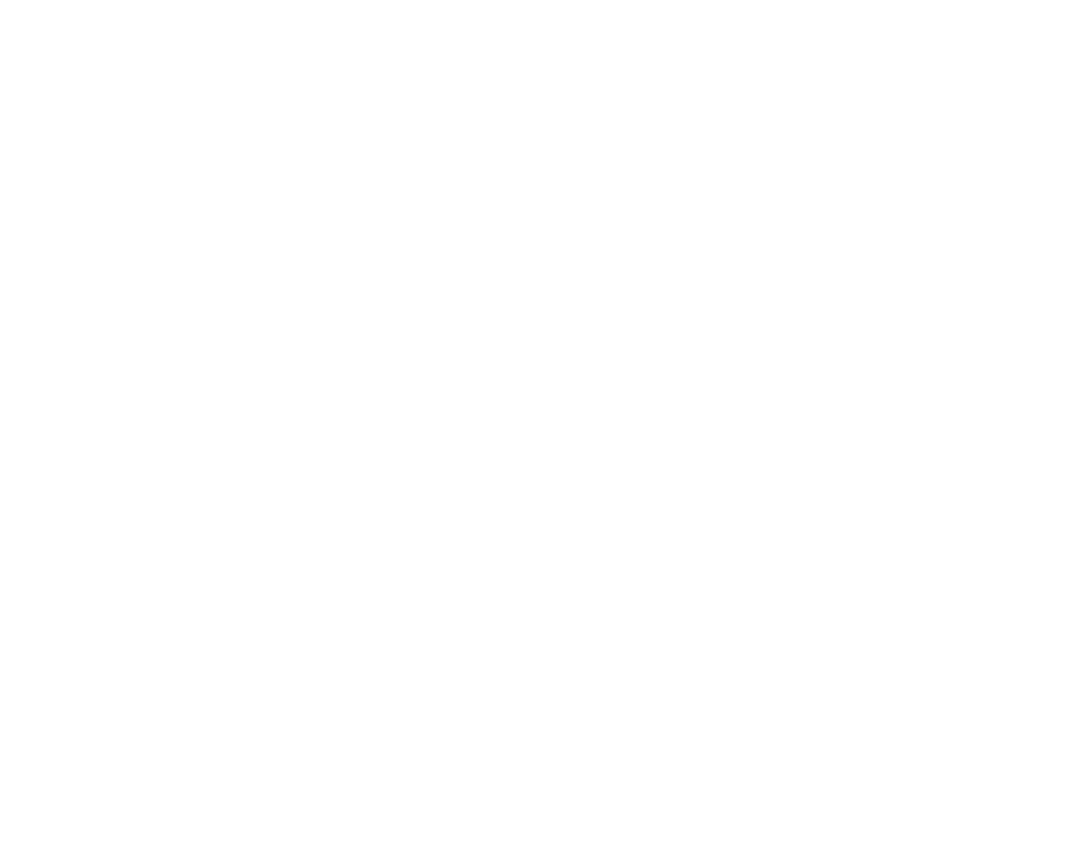
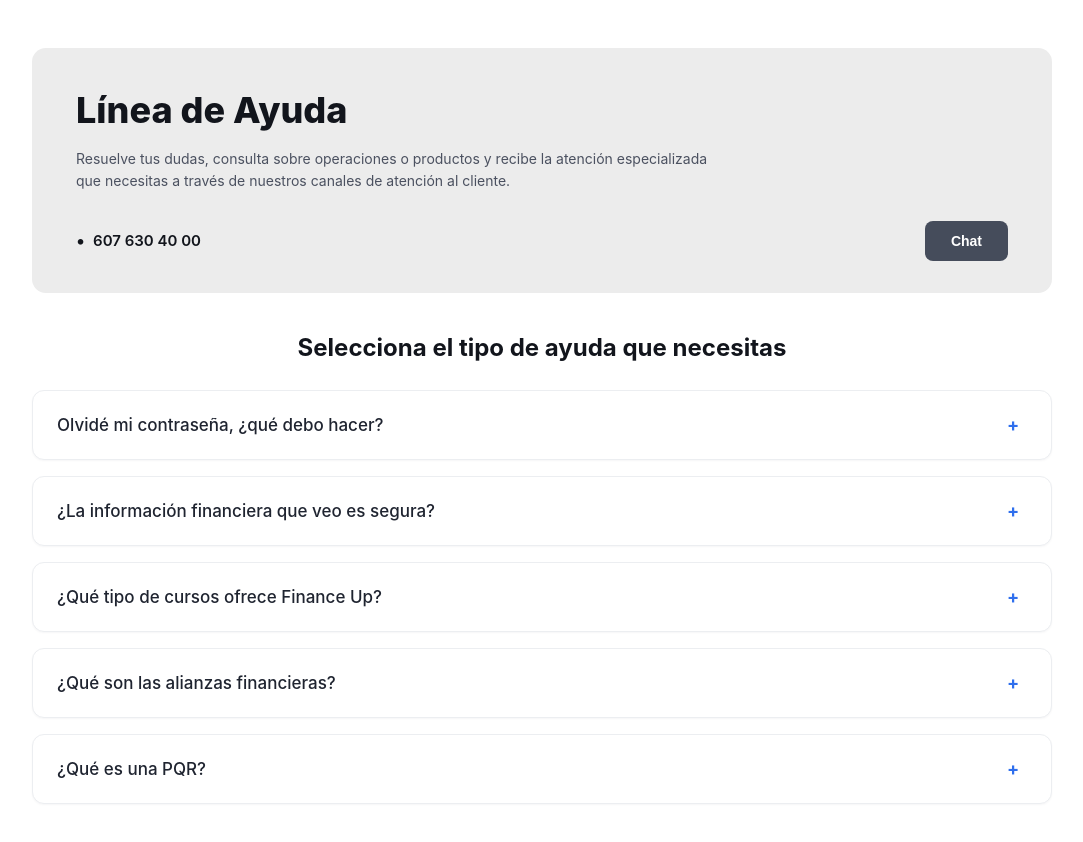
Before and after one commit to F3SHARITH/cliente_financeup, an Angular app in the folder frontend_proyecto/: page /linea-ayuda in a window 1280 px wide. Before the commit this address led to /. Shown: the top 842 px of the page, without its empty margins (98-1181 px from the left). Before the commit the page ends 800 px from the top, so only its background shows below. Built offline with nearby package versions, Linux system fonts and the light colour scheme.

Commit message:
creacions del conponente de linea de Ayuda

```diff
--- /dev/null
+++ b/frontend_proyecto/src/app/pages/soporte/linea-ayuda/linea-ayuda.css
@@ -0,0 +1,192 @@
+/* ---------------------------------------------
+   Línea de Ayuda component
+--------------------------------------------- */
+
+* {
+  box-sizing: border-box;
+}
+
+:host {
+  display: block;
+  width: 100%;
+  min-height: 100vh;
+  font-family: -apple-system, BlinkMacSystemFont, "Segoe UI", Roboto, Arial, sans-serif;
+  background: #ffffff;
+  color: #1f2430;
+}
+
+.linea-ayuda {
+  width: 100%;
+  max-width: 1100px;
+  margin: 0 auto;
+  padding: 40px clamp(20px, 4vw, 40px) 60px;
+}
+
+/* Banner */
+.banner {
+  position: relative;
+  background: #ececec;
+  border-radius: 14px;
+  padding: 40px 44px 32px;
+  margin-bottom: 40px;
+}
+
+.banner__title {
+  font-size: 36px;
+  font-weight: 800;
+  margin: 0 0 16px;
+  color: #12151c;
+}
+
+.banner__description {
+  font-size: 14px;
+  line-height: 1.6;
+  color: #4b5160;
+  margin: 0 0 28px;
+  max-width: 640px;
+}
+
+.banner__footer {
+  display: flex;
+  align-items: center;
+  justify-content: space-between;
+}
+
+.banner__phone {
+  display: flex;
+  align-items: center;
+  gap: 8px;
+  margin: 0;
+  font-size: 15px;
+  font-weight: 600;
+  color: #12151c;
+}
+
+.banner__phone-dot {
+  font-size: 18px;
+  line-height: 0;
+}
+
+/* Sección de preguntas */
+.linea-ayuda__section-title {
+  text-align: center;
+  font-size: 24px;
+  font-weight: 700;
+  color: #12151c;
+  margin: 0 0 28px;
+}
+
+/* Acordeón */
+.faq-list {
+  display: flex;
+  flex-direction: column;
+  gap: 16px;
+}
+
+.faq-item {
+  display: flex;
+  flex-direction: column;
+  gap: 10px;
+}
+
+.faq-item__header {
+  width: 100%;
+  display: flex;
+  align-items: center;
+  justify-content: space-between;
+  gap: 16px;
+  background: #ffffff;
+  border: 1px solid #eceef1;
+  border-radius: 12px;
+  box-shadow: 0 1px 2px rgba(16, 24, 40, 0.04);
+  cursor: pointer;
+  padding: 20px 24px;
+  text-align: left;
+  font: inherit;
+  color: inherit;
+}
+
+.faq-item__question {
+  font-size: 17px;
+  font-weight: 500;
+  color: #1f2430;
+}
+
+.faq-item__icon {
+  flex-shrink: 0;
+  width: 28px;
+  height: 28px;
+  display: flex;
+  align-items: center;
+  justify-content: center;
+  font-size: 18px;
+  font-weight: 700;
+  color: #2f6fed;
+}
+
+.faq-item__answer-wrap {
+  animation: faq-answer-in 0.2s ease;
+}
+
+.faq-item__answer {
+  margin: 0;
+  padding: 18px 22px;
+  border-radius: 12px;
+  background: #e9e9ec;
+  font-size: 14px;
+  font-weight: 700;
+  line-height: 1.6;
+  color: #1f2430;
+}
+
+@keyframes faq-answer-in {
+  from {
+    opacity: 0;
+    transform: translateY(-6px);
+  }
+  to {
+    opacity: 1;
+    transform: translateY(0);
+  }
+}
+
+/* Buttons */
+.btn {
+  border: none;
+  border-radius: 8px;
+  padding: 12px 26px;
+  font-size: 14px;
+  font-weight: 600;
+  cursor: pointer;
+  transition: opacity 0.1s ease;
+}
+
+.btn:hover {
+  opacity: 0.88;
+}
+
+.btn--dark {
+  background: #454c5b;
+  color: #ffffff;
+}
+
+/* Responsive */
+@media (max-width: 640px) {
+  .banner {
+    padding: 28px 22px 24px;
+  }
+  .banner__title {
+    font-size: 26px;
+  }
+  .banner__footer {
+    flex-direction: column;
+    align-items: flex-start;
+    gap: 16px;
+  }
+  .linea-ayuda__section-title {
+    font-size: 19px;
+  }
+  .faq-item__question {
+    font-size: 15px;
+  }
+}
--- /dev/null
+++ b/frontend_proyecto/src/app/pages/soporte/linea-ayuda/linea-ayuda.html
@@ -0,0 +1,40 @@
+<section class="linea-ayuda">
+
+  <!-- Banner -->
+  <div class="banner">
+    <h1 class="banner__title">{{ bannerTitle }}</h1>
+    <p class="banner__description">{{ bannerDescription }}</p>
+
+    <div class="banner__footer">
+      <p class="banner__phone">
+        <span class="banner__phone-dot">•</span>
+        {{ phoneNumber }}
+      </p>
+      <button class="btn btn--dark" (click)="onChatClick()">
+        {{ chatButtonLabel }}
+      </button>
+    </div>
+  </div>
+
+  <!-- Título de sección -->
+  <h2 class="linea-ayuda__section-title">{{ sectionTitle }}</h2>
+
+  <!-- Acordeón de preguntas -->
+  <div class="faq-list">
+    @for (item of faqItems; track item.question) {
+      <div class="faq-item" [class.faq-item--open]="item.expanded">
+        <button class="faq-item__header" (click)="toggleFaq(item)">
+          <span class="faq-item__question">{{ item.question }}</span>
+          <span class="faq-item__icon">{{ item.expanded ? '–' : '+' }}</span>
+        </button>
+
+        @if (item.expanded) {
+          <div class="faq-item__answer-wrap">
+            <p class="faq-item__answer">{{ item.answer }}</p>
+          </div>
+        }
+      </div>
+    }
+  </div>
+
+</section>
--- /dev/null
+++ b/frontend_proyecto/src/app/pages/soporte/linea-ayuda/linea-ayuda.ts
@@ -0,0 +1,67 @@
+import { Component } from '@angular/core';
+
+interface FaqItem {
+  question: string;
+  answer: string;
+  expanded: boolean;
+}
+
+@Component({
+  selector: 'app-linea-ayuda',
+  imports: [],
+  templateUrl: './linea-ayuda.html',
+  styleUrl: './linea-ayuda.css',
+})
+export class LineaAyudaComponent {
+
+  // Banner
+  bannerTitle: string = 'Línea de Ayuda';
+  bannerDescription: string =
+    'Resuelve tus dudas, consulta sobre operaciones o productos y recibe la atención especializada que necesitas a través de nuestros canales de atención al cliente.';
+  phoneNumber: string = '607 630 40 00';
+  chatButtonLabel: string = 'Chat';
+
+  // Sección de preguntas
+  sectionTitle: string = 'Selecciona el tipo de ayuda que necesitas';
+
+  faqItems: FaqItem[] = [
+    {
+      question: 'Olvidé mi contraseña, ¿qué debo hacer?',
+      answer:
+        'Ingresa a la pantalla de inicio de sesión y selecciona "¿Olvidaste tu contraseña?". Te enviaremos un enlace a tu correo registrado para que puedas restablecerla.',
+      expanded: false,
+    },
+    {
+      question: '¿La información financiera que veo es segura?',
+      answer:
+        'Sí. Toda la información se transmite de forma cifrada y cumplimos con los estándares de seguridad exigidos para el manejo de datos financieros.',
+      expanded: false,
+    },
+    {
+      question: '¿Qué tipo de cursos ofrece Finance Up?',
+      answer:
+        'Ofrecemos cursos de educación financiera, inversión, ahorro y planeación presupuestal, tanto para principiantes como para usuarios avanzados.',
+      expanded: false,
+    },
+    {
+      question: '¿Qué son las alianzas financieras?',
+      answer:
+        'Son acuerdos con entidades del sector financiero que nos permiten ofrecerte beneficios, tasas preferenciales y productos exclusivos.',
+      expanded: false,
+    },
+    {
+      question: '¿Qué es una PQR?',
+      answer:
+        'Una PQR es una Petición, Queja o Reclamo que puedes radicar cuando necesitas reportar un problema o solicitar información sobre nuestros servicios.',
+      expanded: false,
+    },
+  ];
+
+  toggleFaq(item: FaqItem): void {
+    item.expanded = !item.expanded;
+  }
+
+  onChatClick(): void {
+    console.log('Abrir chat de la línea de ayuda');
+  }
+}
```
Also changed, not shown: frontend_proyecto/src/app/app.routes.ts (+6 -1 lines), frontend_proyecto/src/app/pages/soporte/centro-ayuda/centro-ayuda.css (renamed from frontend_proyecto/src/app/pages/centro-ayuda/centro-ayuda.css), frontend_proyecto/src/app/pages/soporte/centro-ayuda/centro-ayuda.html (renamed from frontend_proyecto/src/app/pages/centro-ayuda/centro-ayuda.html), frontend_proyecto/src/app/pages/soporte/centro-ayuda/centro-ayuda.ts (renamed from frontend_proyecto/src/app/pages/centro-ayuda/centro-ayuda.ts), 2 other files (tests, documents, lock files or other folders).
